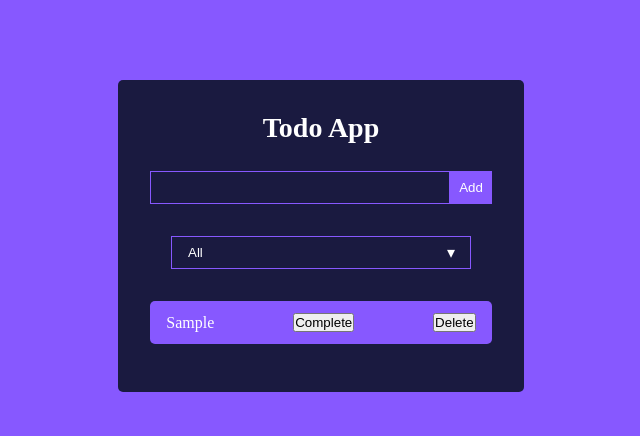
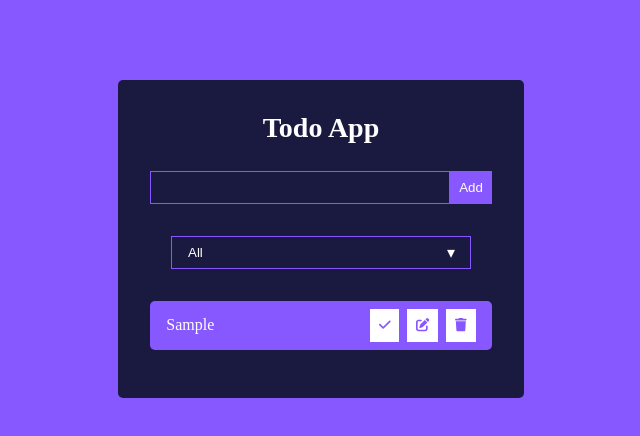
Before and after one commit to igorboss5/react-projects, a React (Create React App) app in the folder todo-app/: page / in a window 1280 px wide. Both pictures are taken after typing "Sample" into the empty fields and a click on the button "Add". Shown: the top 436 px of the page, without its empty margins (319-959 px from the left). Built offline with nearby package versions, Linux system fonts and the light colour scheme; the HTML template or start-up script is replaced by a standard one.

Commit message:
add todo editing and some styles for `newTodo`

```diff
--- a/todo-app/package.json
+++ b/todo-app/package.json
@@ -3,6 +3,9 @@
   "version": "0.1.0",
   "private": true,
   "dependencies": {
+    "@fortawesome/fontawesome-svg-core": "^6.4.2",
+    "@fortawesome/free-solid-svg-icons": "^6.4.2",
+    "@fortawesome/react-fontawesome": "^0.2.0",
     "@testing-library/jest-dom": "^5.17.0",
     "@testing-library/react": "^13.4.0",
     "@testing-library/user-event": "^13.5.0",
--- a/todo-app/src/App.css
+++ b/todo-app/src/App.css
@@ -50,7 +50,7 @@ h1 {
     align-items: center;
     background: #8758ff;
     color: #fff;
-    padding: 0.75rem 1rem;
+    padding: 0.50rem 1rem;
     border-radius: 5px;
     margin-bottom: 1rem;
 }
@@ -69,6 +69,20 @@ h1 {
     color: #c5aeff;
     text-decoration: line-through;
     cursor: pointer;
+}
+
+.newTodo button,
+.completed button {
+    background: #fff;
+    color: #8758ff;
+    border: none;
+    padding: 0.55rem;
+    cursor: pointer;
+    margin-left: 0.5rem;
+}
+.newTodo button:hover,
+.completed button:hover {
+    background: #eaeaea;
 }
 
 /* TodoFilter.css */
--- a/todo-app/src/App.js
+++ b/todo-app/src/App.js
@@ -57,6 +57,13 @@ const App = () => {
         return true;
     })
 
+    const handleEdit = (editedTodo) => {
+        const updateTodos = todos.map((todo) =>
+            todo.id === editedTodo.id ? editedTodo : todo
+        );
+        setTodos(updateTodos);
+    }
+
     return (
         <div className="App">
             <div className="container-add-todo">
@@ -73,7 +80,13 @@ const App = () => {
             <TodoFilter onChange={handleFilterTodo} />
 
             {filteredTodos.map((todo) => {
-                return <ToDo key={todo.id} todo={todo} onDelete={handleDeleteTodo} onComplete={handleCompleteTodo} />
+                return <ToDo
+                    key={todo.id}
+                    todo={todo}
+                    onDelete={handleDeleteTodo}
+                    onComplete={handleCompleteTodo}
+                    onEdit={handleEdit}
+                />
             })}
         </div>
     )
--- a/todo-app/src/components/ToDo.jsx
+++ b/todo-app/src/components/ToDo.jsx
@@ -1,14 +1,50 @@
-import React from "react";
+import React, { useState } from "react";
+import { FontAwesomeIcon } from "@fortawesome/react-fontawesome";
+import { faCheck, faUndo, faTrash, faEdit, faSave } from "@fortawesome/free-solid-svg-icons";
 
-const ToDo = ({ todo, onDelete, onComplete }) => {
+const ToDo = ({ todo, onDelete, onComplete, onEdit }) => {
+    const [editing, setEditing] = useState(false)
+    const [editedText, setEditedText] = useState(todo.text)
+
+    const handleEdit = () => {
+        setEditing(!editing)
+    }
+
+    const handleSave = () => {
+        onEdit({...todo, text: editedText});
+        setEditing(false);
+    }
 
     return (
-        <div className={todo.isComplete ? 'completed' : 'newTodo'}>
-            <span>{todo.text}</span>
-            <button onClick={() => onComplete(todo)}>
-                {!todo.isComplete ? 'Complete' : 'Undo'}
-            </button>
-            <button onClick={() => onDelete(todo)}>Delete</button>
+        <div className={`newTodo ${todo.isComplete ? 'completed' : ''}`}>
+            {editing ? (
+                <>
+                    <input
+                        type="text"
+                        value={editedText}
+                        onChange={(event) => setEditedText(event.target.value)}
+                    />
+                    <button onClick={handleSave}>
+                        <FontAwesomeIcon icon={faSave} />
+                    </button>
+                </>
+            ) : (
+                <>
+                    <span>{todo.text}</span>
+                    <div className="container-button">
+                        <button onClick={() => onComplete(todo)}>
+                            {!todo.isComplete ? <FontAwesomeIcon icon={faCheck} /> : <FontAwesomeIcon icon={faUndo} />}
+                        </button>
+                        <button onClick={handleEdit}>
+                            <FontAwesomeIcon icon={faEdit} />
+                        </button>
+                        <button onClick={() => onDelete(todo)}>
+                            <FontAwesomeIcon icon={faTrash} />
+                        </button>
+                    </div>
+                </>
+                )
+            }
         </div>
     )
 }
```
Also changed, not shown: 1 other file (tests, documents, lock files or other folders).
